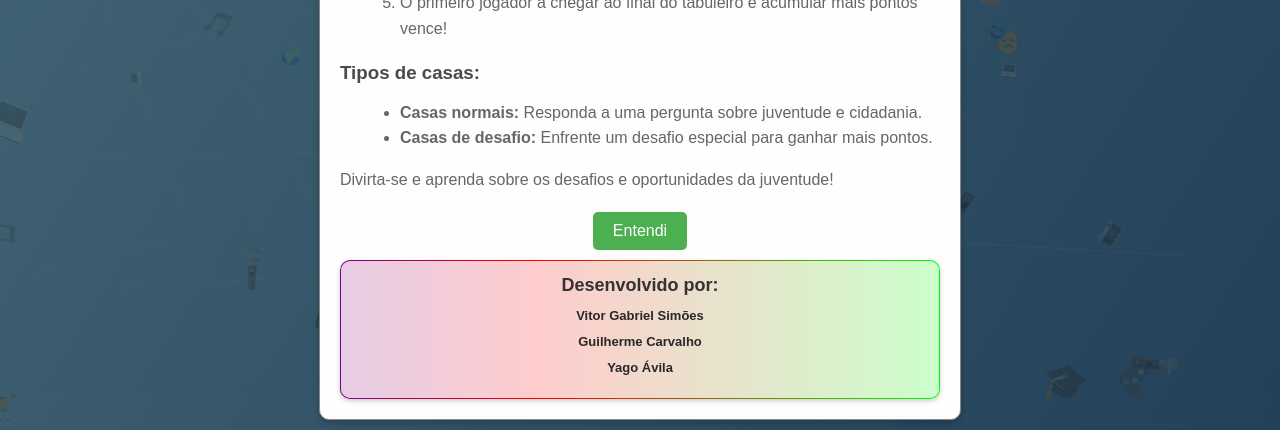
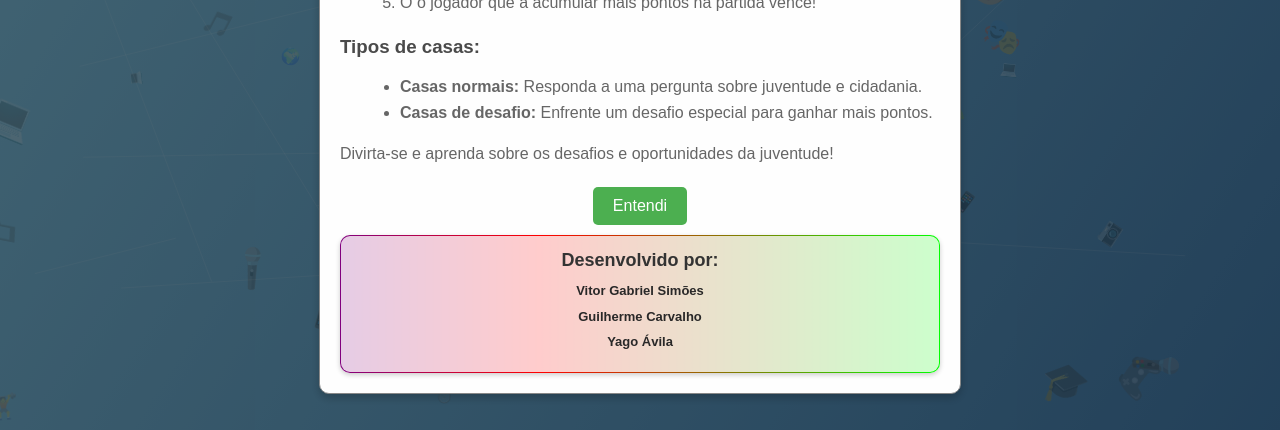
Before and after one commit to Lucas-B-P/tabuleiro, a plain HTML site: page index.html in a window 1280 px wide. Shown: the part 370-800 px from the top of the page. Drawn offline with Linux system fonts and the light colour scheme; animation ran at ten frames a second.

Commit message:
Update index.html

```diff
--- a/index.html
+++ b/index.html
@@ -510,7 +510,7 @@
                 <li>Cada jogador lança o dado na sua vez.</li>
                 <li>Enfrente desafios para ganhar pontos.</li>
                 <li>Acumule pontos respondendo perguntas e superando desafios.</li>
-                <li>O primeiro jogador a chegar ao final do tabuleiro e acumular mais pontos vence!</li>
+                <li>O o jogador que a acumular mais pontos na partida vence!</li>
             </ol>
             <h3>Tipos de casas:</h3>
             <ul>
```
